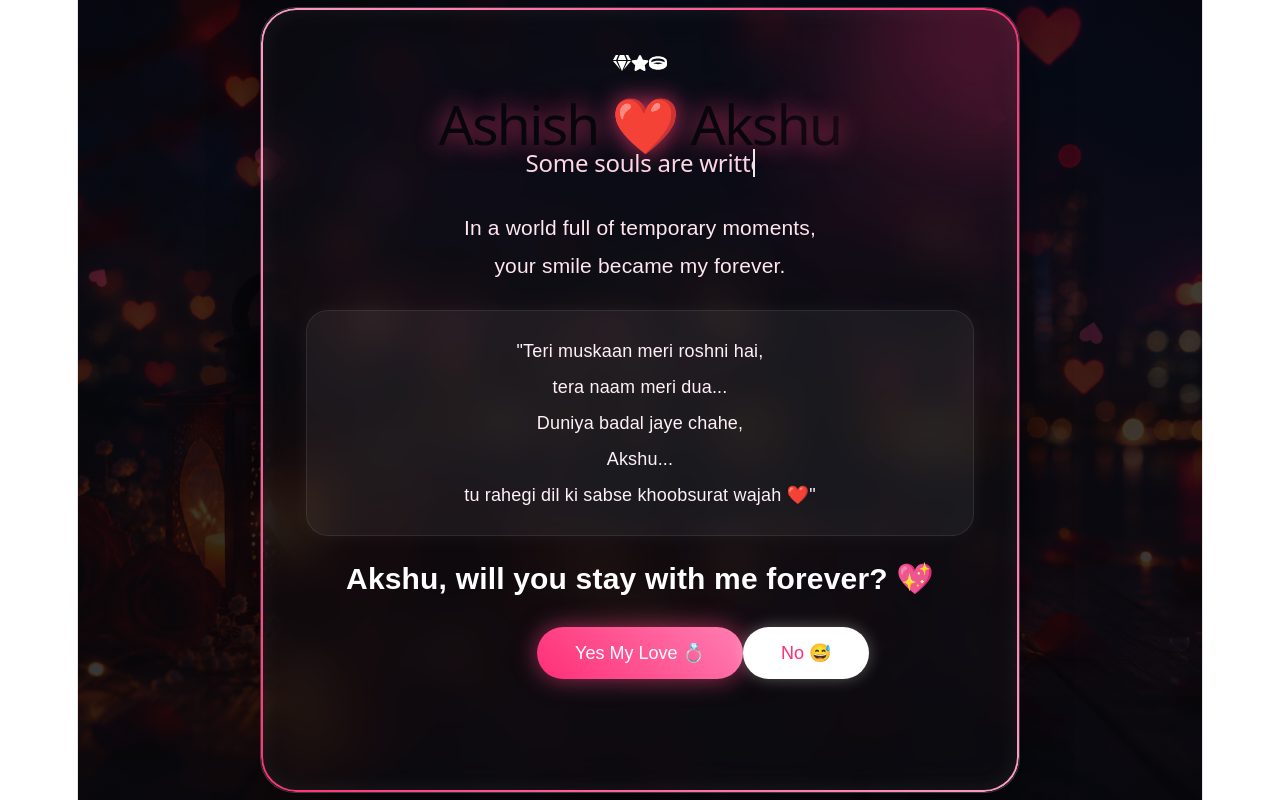
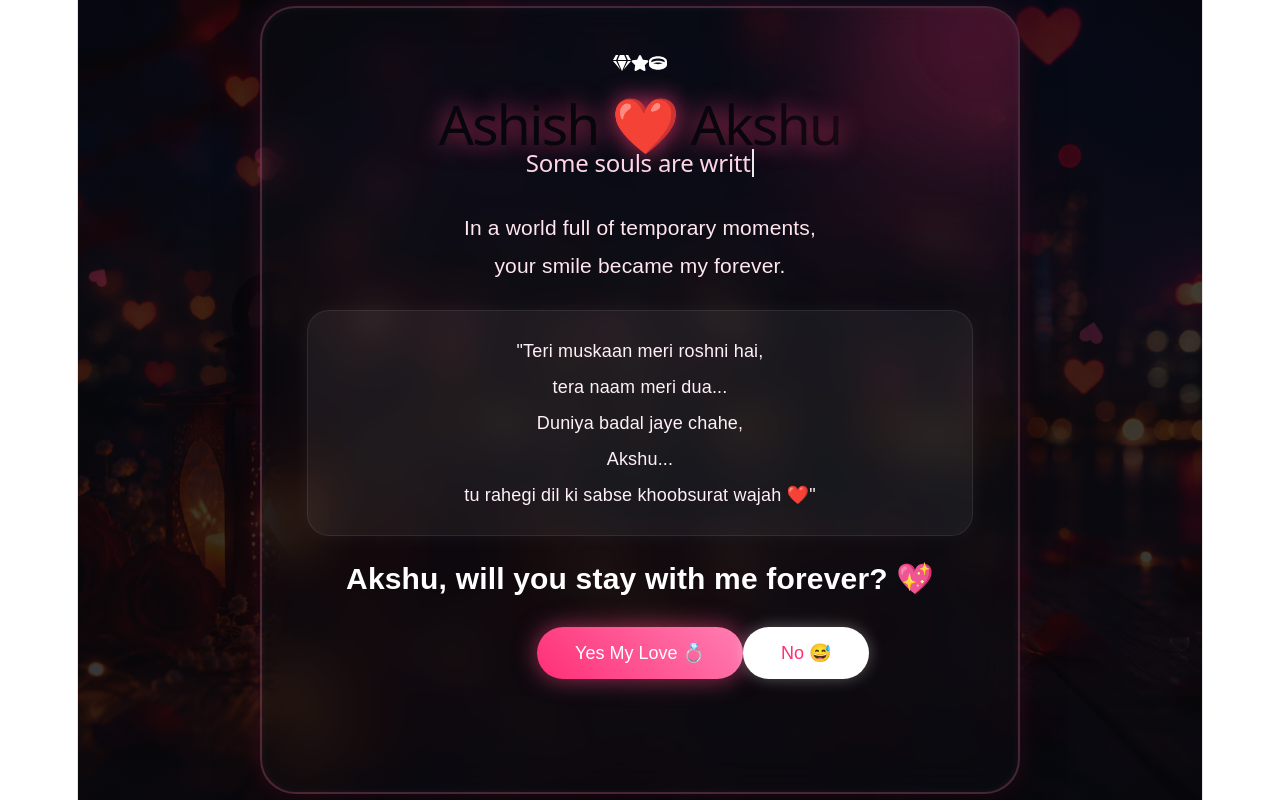
Before and after one commit to Ashya2001/Akshu, a React (Vite) app: page / in a window 1280 px wide. Built offline with nearby package versions, Linux system fonts and the light colour scheme.

Commit message:
Add files via upload

```diff
--- a/src/App.css
+++ b/src/App.css
@@ -99,23 +99,29 @@ backdrop-filter:blur(20px);
 
 /* Animated Border */
 
-.glass-card::before{
-  content:"";
-  position:absolute;
-  inset:0;
+.glass-card{
+  width:90%;
+  max-width:760px;
+  padding:45px;
   border-radius:35px;
-  padding:2px;
-  background:linear-gradient(
-  45deg,
-  #ff2f75,
-  #ff9dc6,
-  #ff2f75
-  );
-  -webkit-mask:
-  linear-gradient(#fff 0 0) content-box,
-  linear-gradient(#fff 0 0);
-  -webkit-mask-composite:xor;
-  pointer-events:none;
+  position:relative;
+  text-align:center;
+  color:white;
+  overflow:hidden;
+
+  background:rgba(15,15,20,.38);
+
+  backdrop-filter:blur(20px);
+  -webkit-backdrop-filter:blur(20px);
+
+  border:2px solid rgba(255,120,180,.25);
+
+  box-shadow:
+  0 12px 40px rgba(0,0,0,.55),
+  0 0 25px rgba(255,60,120,.18),
+  inset 0 0 10px rgba(255,255,255,.05);
+
+  transition:.5s;
 }
 
 /* Glow */
```
